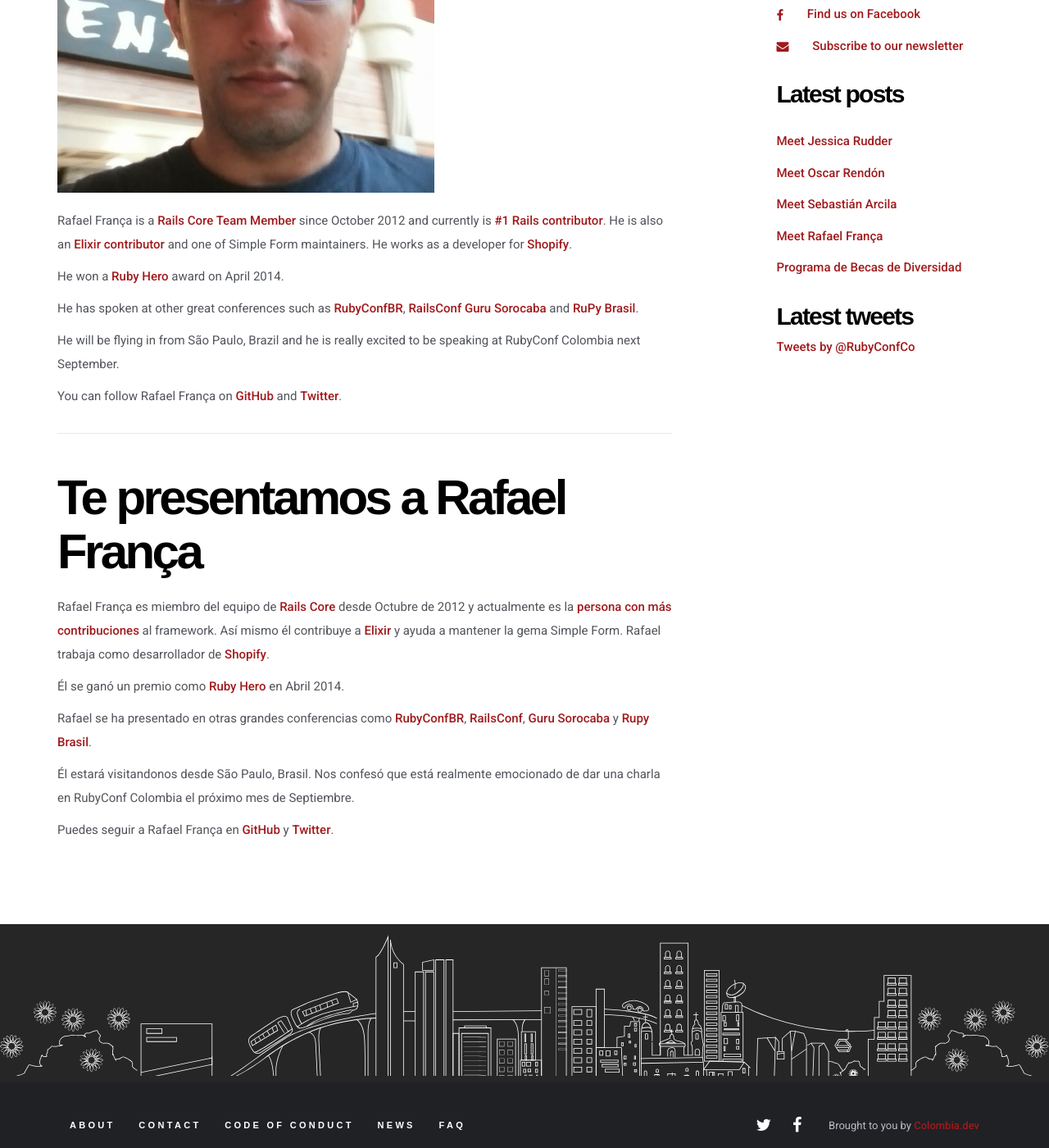
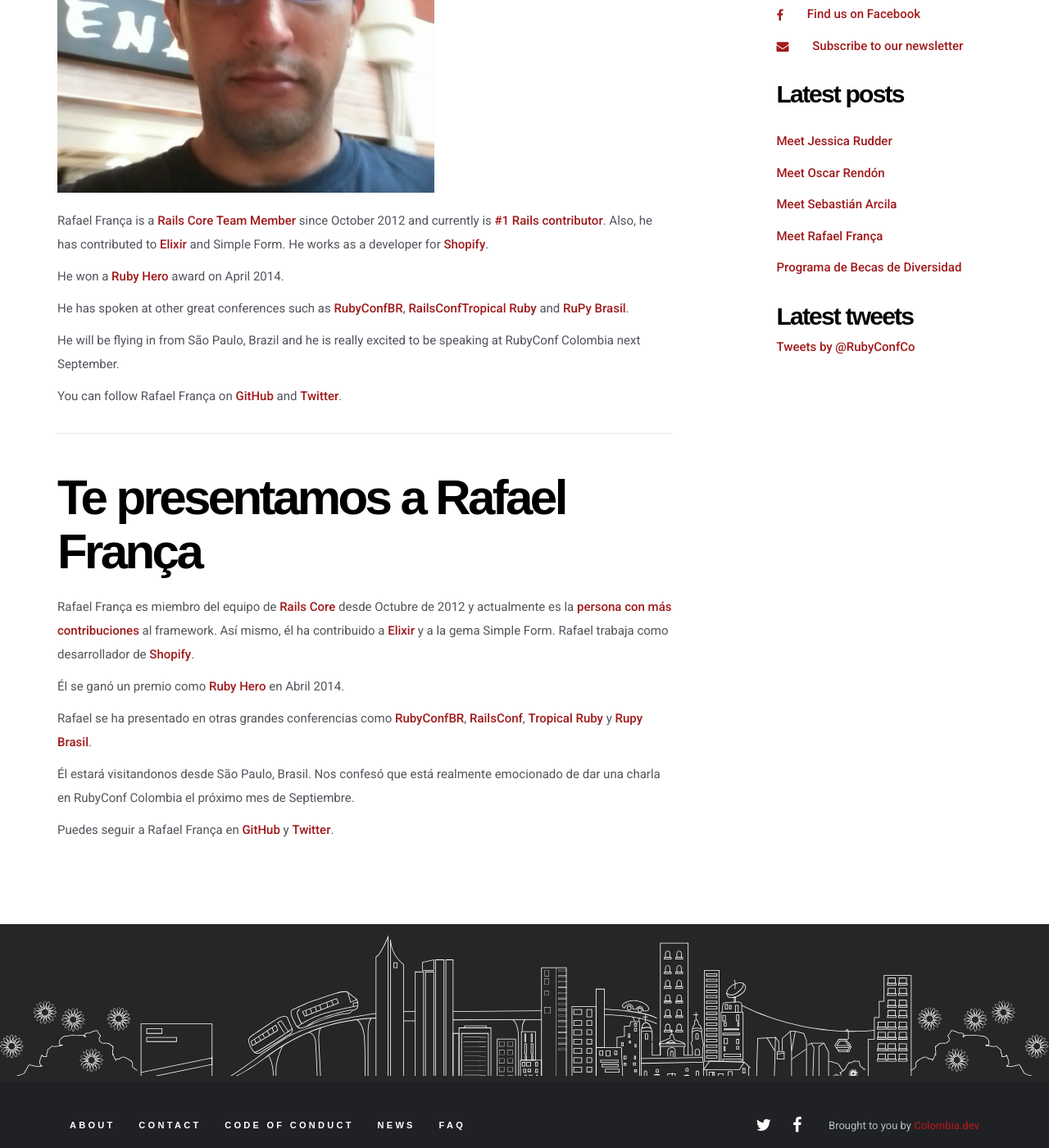
Before and after one commit to RubyConfCo/2016-rubyconfco.github.io, a Jekyll site: the page built from blog/_posts/2016-08-02-rafael-franca.md, in a window 1280 px wide and 1400 px high, scrolled down 555 px. Shown: the whole window at 82% size. Built offline with Jekyll 4.4.1, drawn with Linux system fonts in a browser that asks for light colours; some web fonts are replaced; a script that is not in the unit is left out; comment, search, counter and statistics services are not loaded.

Commit message:
Minor changes to  blog post about Rafael França

```diff
--- a/blog/_posts/2016-08-02-rafael-franca.md
+++ b/blog/_posts/2016-08-02-rafael-franca.md
@@ -8,11 +8,12 @@ created_at: Tue August 2 2016
 
 ![Rafael França](/img/speakers/rafael.png)
 
-Rafael França is a [Rails Core Team Member](http://rubyonrails.org/core) since October 2012 and currently is [#1 Rails contributor](http://contributors.rubyonrails.org/contributors/). He is also an [Elixir contributor](https://github.com/elixir-lang/elixir/graphs/contributors) and one of Simple Form maintainers. He works as a developer for [Shopify](https://www.shopify.com).
+Rafael França is a [Rails Core Team Member](http://rubyonrails.org/core) since October 2012 and currently is [#1 Rails contributor](http://contributors.rubyonrails.org/contributors/). Also, he has contributed to [Elixir](https://github.com/elixir-lang/elixir/graphs/contributors) and Simple Form.
+He works as a developer for [Shopify](https://www.shopify.com).
 
 He won a [Ruby Hero](http://rubyheroes.com/heroes/2014) award on April 2014.
 
-He has spoken at other great conferences such as [RubyConfBR](http://www.rubyconf.com.br), [RailsConf](http://railsconf.com) [Guru Sorocaba](http://gurusorocaba.com.br) and [RuPy Brasil](http://rupy.com.br).
+He has spoken at other great conferences such as [RubyConfBR](http://www.rubyconf.com.br), [RailsConf](http://railsconf.com)[Tropical Ruby](http://tropicalrb.com/en/) and [RuPy Brasil](http://rupy.com.br).
 
 He will be flying in from São Paulo, Brazil and he is really excited to be speaking at RubyConf Colombia next September.
 
@@ -22,11 +23,11 @@ You can follow Rafael França on [GitHub][gh] and [Twitter][tw].
 
 # Te presentamos a Rafael França
 
-Rafael França es miembro del equipo de [Rails Core]( http://rubyonrails.org/core) desde Octubre de 2012 y actualmente es la [persona con más contribuciones](http://contributors.rubyonrails.org/contributors) al framework. Así mismo él contribuye a [Elixir](https://github.com/elixir-lang/elixir/graphs/contributors) y ayuda a mantener la gema Simple Form. Rafael trabaja como desarrollador de [Shopify](https://www.shopify.com).
+Rafael França es miembro del equipo de [Rails Core]( http://rubyonrails.org/core) desde Octubre de 2012 y actualmente es la [persona con más contribuciones](http://contributors.rubyonrails.org/contributors) al framework. Así mismo, él ha contribuido a [Elixir](https://github.com/elixir-lang/elixir/graphs/contributors) y a la gema Simple Form. Rafael trabaja como desarrollador de [Shopify](https://www.shopify.com).
 
 Él se ganó un premio como [Ruby Hero](http://rubyheroes.com/heroes/2014) en Abril 2014.
 
-Rafael se ha presentado en otras grandes conferencias como [RubyConfBR](http://www.rubyconf.com.br), [RailsConf](http://railsconf.com), [Guru Sorocaba](http://gurusorocaba.com .br) y [Rupy Brasil](http://rupy.com.br).
+Rafael se ha presentado en otras grandes conferencias como [RubyConfBR](http://www.rubyconf.com.br), [RailsConf](http://railsconf.com), [Tropical Ruby](http://tropicalrb.com/en/) y [Rupy Brasil](http://rupy.com.br).
 
 Él estará visitandonos desde São Paulo, Brasil. Nos confesó que está realmente emocionado de dar una charla en RubyConf Colombia el próximo mes de Septiembre.
 
```
